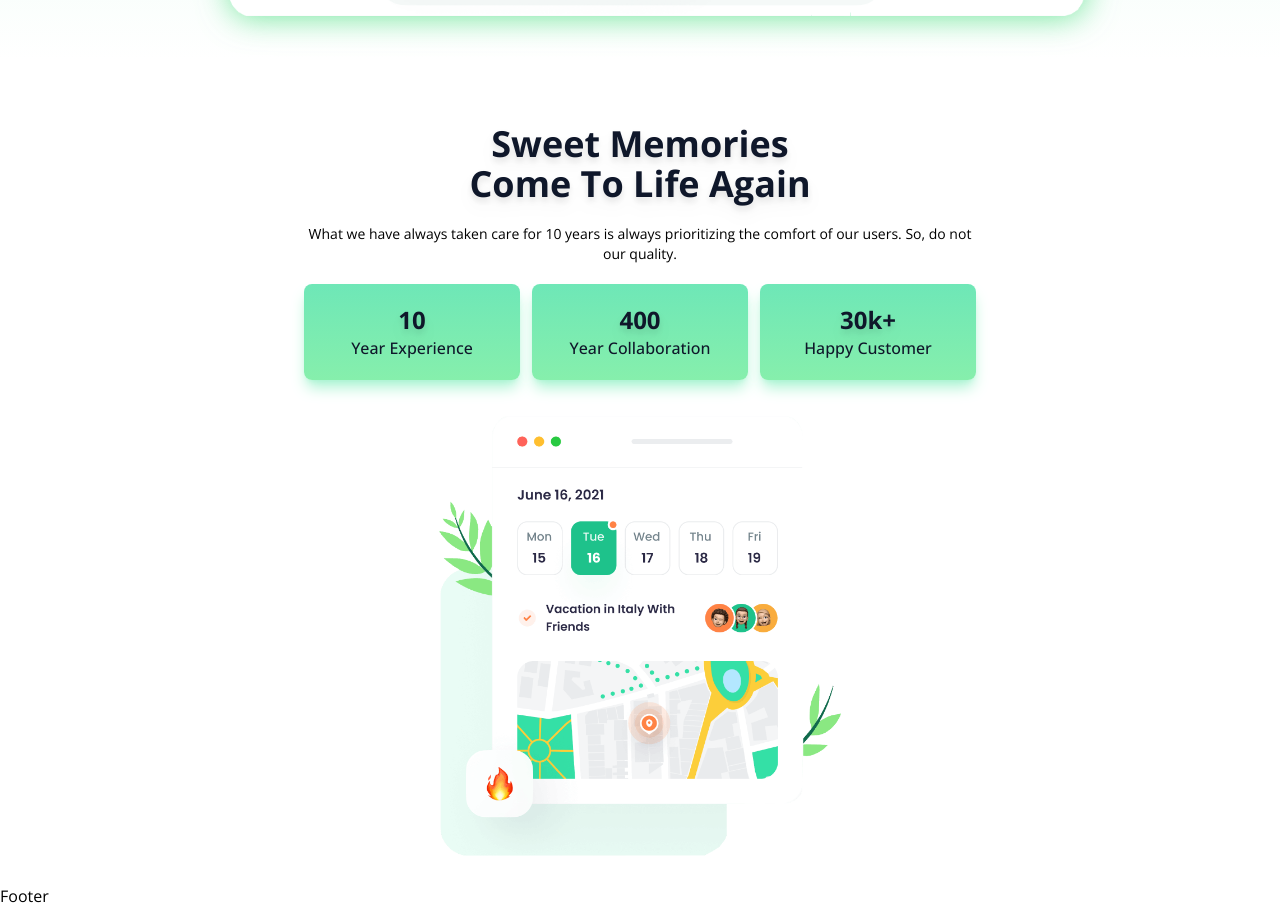
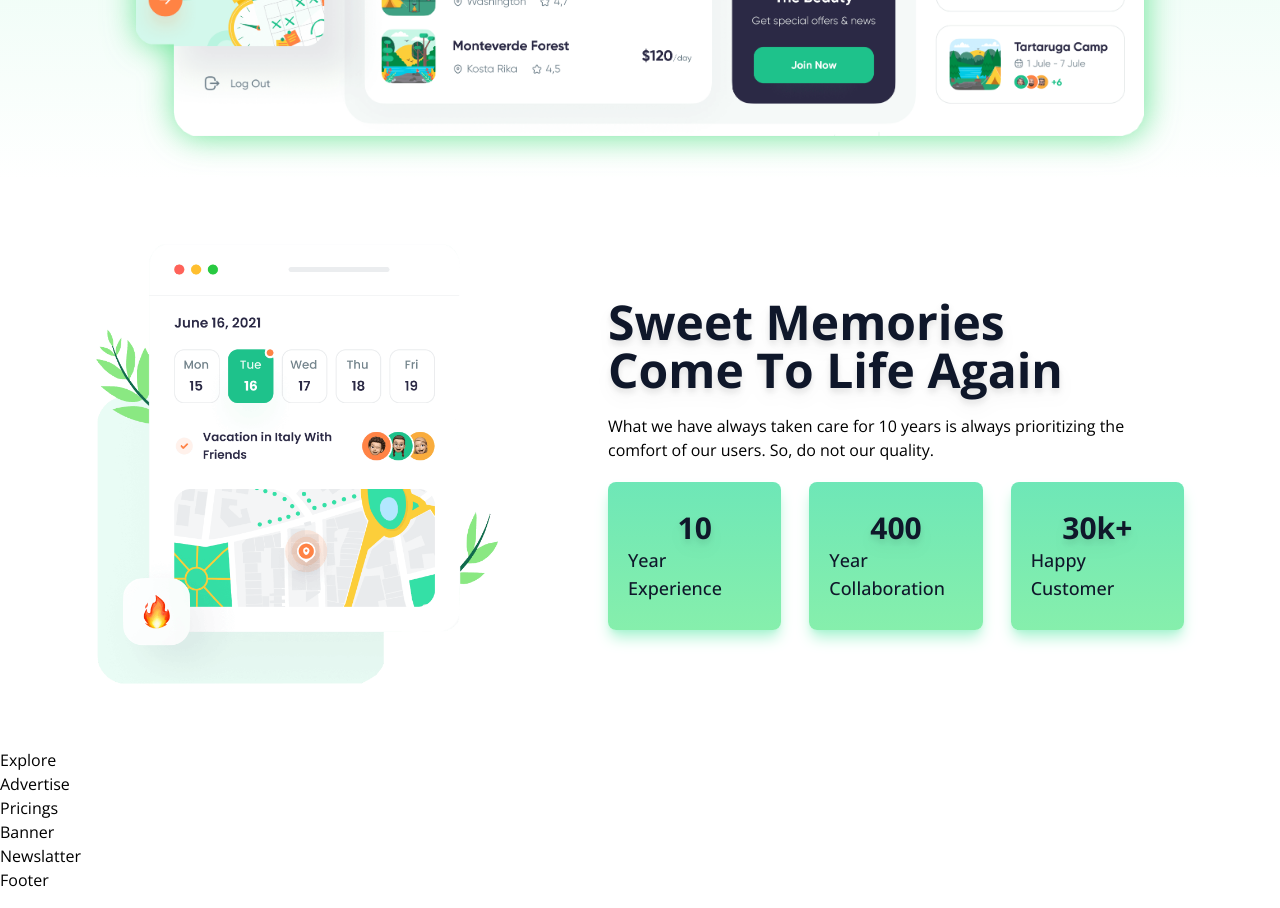
Before and after one commit to HossainRafi/Travigo, a React (Vite) app: page / in a window 1280 px wide. Shown: the part 1000-1908 px from the top of the page. Built offline with nearby package versions, Linux system fonts and the light colour scheme.

Commit message:
components created

```diff
--- a/src/App.jsx
+++ b/src/App.jsx
@@ -4,11 +4,20 @@ import {
   Hero,
   Footer,
   Memory,
+  Explore,
+  Advertise,
+  Pricings,
+  Banner,
+  Newslatter,
 } from "./components";
 import {
   hero,
   navlinks,
   memory,
+  placesAPI,
+  brands,
+  pricingapi,
+  bannerAPI,
   footerAPI,
 } from "./data/travigodata";
 
@@ -18,6 +27,11 @@ const App = () => {
       <Navbar navlinks={navlinks} />
       <Hero hero={hero} />
       <Memory memory={memory} />
+      <Explore title="Explore The Beauty of World" placesAPI={placesAPI} />
+      <Advertise brands={brands} />
+      <Pricings pricingapi={pricingapi} />
+      <Banner bannerAPI={bannerAPI} />
+      <Newslatter />
       <Footer footerAPI={footerAPI} />
     </>
   );
--- /dev/null
+++ b/src/components/Advertise.jsx
@@ -0,0 +1,9 @@
+import React from 'react'
+
+const Advertise = () => {
+  return (
+    <div>Advertise</div>
+  )
+}
+
+export default Advertise
--- /dev/null
+++ b/src/components/Banner.jsx
@@ -0,0 +1,9 @@
+import React from 'react'
+
+const Banner = () => {
+  return (
+    <div>Banner</div>
+  )
+}
+
+export default Banner
--- /dev/null
+++ b/src/components/Explore.jsx
@@ -0,0 +1,9 @@
+import React from 'react'
+
+const Explore = () => {
+  return (
+    <div>Explore</div>
+  )
+}
+
+export default Explore
--- /dev/null
+++ b/src/components/Newslatter.jsx
@@ -0,0 +1,9 @@
+import React from 'react'
+
+const Newslatter = () => {
+  return (
+    <div>Newslatter</div>
+  )
+}
+
+export default Newslatter
--- /dev/null
+++ b/src/components/PriceCard.jsx
@@ -0,0 +1,9 @@
+import React from 'react'
+
+const PriceCard = () => {
+  return (
+    <div>PriceCard</div>
+  )
+}
+
+export default PriceCard
--- /dev/null
+++ b/src/components/Pricings.jsx
@@ -0,0 +1,9 @@
+import React from 'react'
+
+const Pricings = () => {
+  return (
+    <div>Pricings</div>
+  )
+}
+
+export default Pricings
--- a/tailwind.config.cjs
+++ b/tailwind.config.cjs
@@ -1,8 +1,15 @@
 /** @type {import('tailwindcss').Config} */
 module.exports = {
-  content: ["./index.html", "./src/**/*.{js,ts,jsx,tsx}"],
+  content: ["./index.html", "./src/**/*.{vue,js,ts,jsx,tsx}"],
   theme: {
     extend: {},
+    screens: {
+      xl: { max: "1200px" },
+      lg: { max: "991px" },
+      md: { max: "767px" },
+      sm: { max: "550px" },
+      xsm: { max: "425px" },
+    },
   },
   plugins: [],
 };
```
Also changed, not shown: src/components/index.js (+6 -1 lines).
